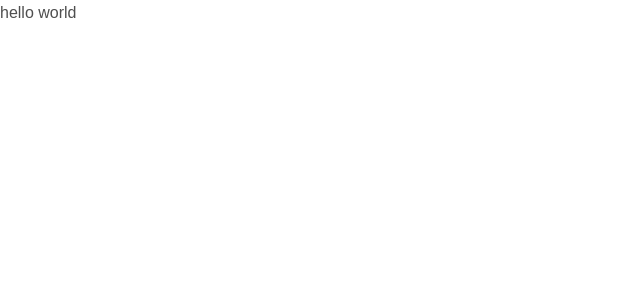
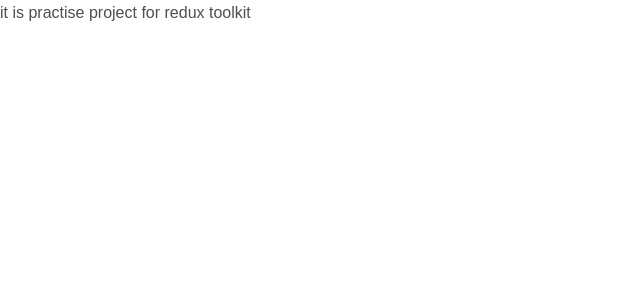
Before and after one commit to Amanmandahad/Factwise1, a React (Vite) app: page / in a window 1280 px wide. Shown: the top 300 px of the page, without its empty margins (0-640 px from the left). Built offline with nearby package versions, Linux system fonts and the light colour scheme.

Commit message:
"A new start"

```diff
--- a/src/App.jsx
+++ b/src/App.jsx
@@ -3,7 +3,8 @@ import React from 'react'
 const App = () => {
   return (
     <div>
-      hello world
+      it is practise project for redux toolkit
+
     </div>
   )
 }
```
